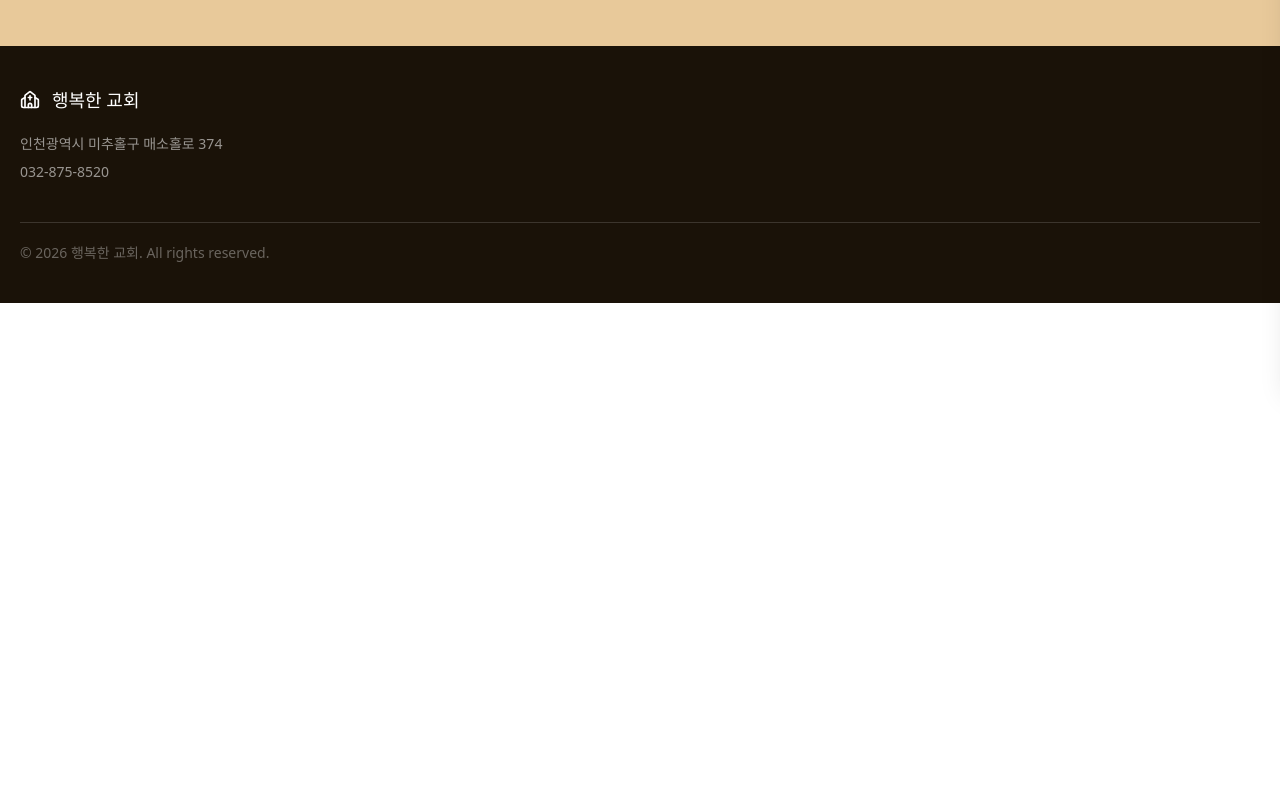
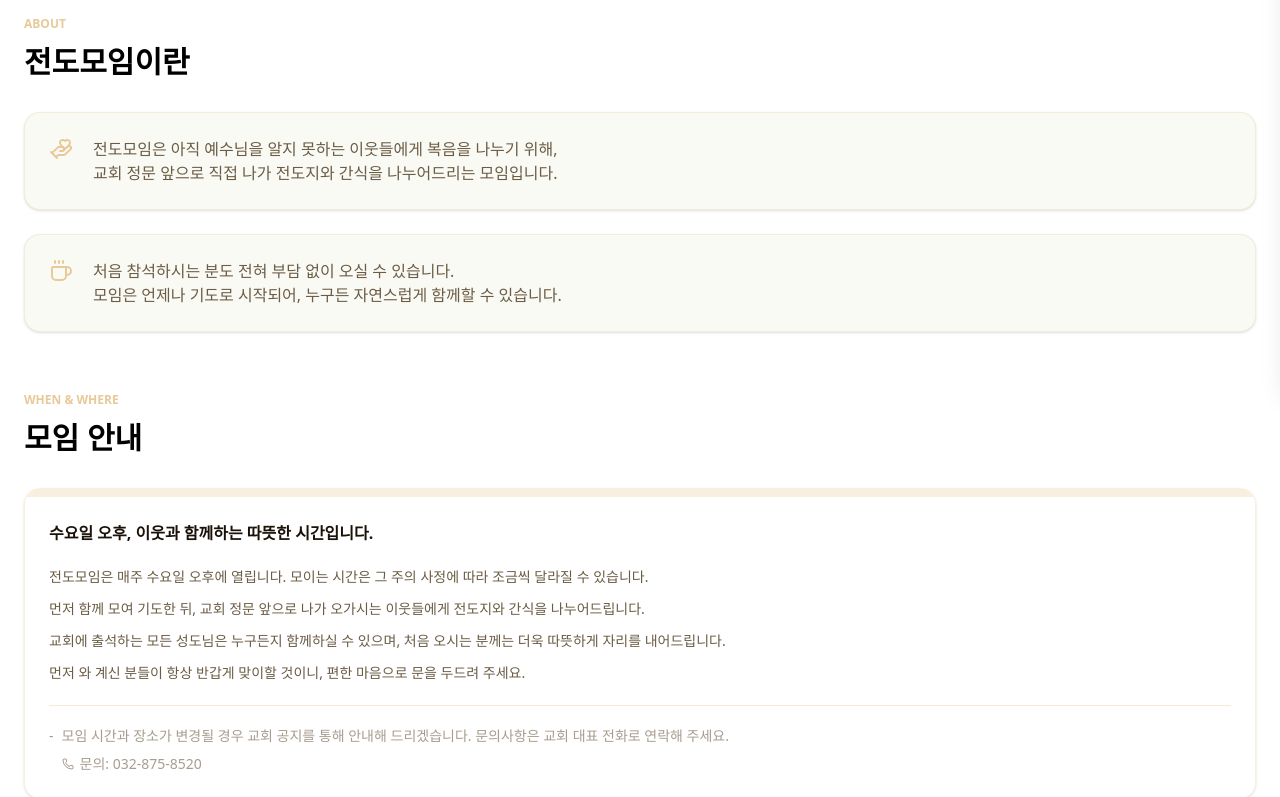
Before and after one commit to strawberryroll/haengbok-site, a Next.js app: page /community/evangelism in a window 1280 px wide. Shown: the part 418-1215 px from the top of the page. Before the commit the page ends 800 px from the top, so only its background shows below. Built offline with nearby package versions, Linux system fonts and the light colour scheme; no server answers.

Commit message:
feat: 전도모임 페이지 구현 (#49)

```diff
--- a/src/app/community/cell-group/page.tsx
+++ b/src/app/community/cell-group/page.tsx
@@ -4,7 +4,7 @@ import PageHeader from '@/components/ui/PageHeader';
 import SectionHeading from '@/components/ui/SectionHeading';
 import { CalendarHeart, type LucideIcon, Users } from 'lucide-react';
 
-interface AboutItem {
+export interface AboutItem {
   icon: LucideIcon;
   description: React.ReactNode;
 }
--- a/src/app/community/evangelism/page.tsx
+++ b/src/app/community/evangelism/page.tsx
@@ -1,3 +1,104 @@
+import { Card, CardContent, CardDescription } from '@/components/ui/Card';
+import Divider from '@/components/ui/Divider';
+import PageHeader from '@/components/ui/PageHeader';
+import SectionHeading from '@/components/ui/SectionHeading';
+import { Coffee, HandHeart, Phone } from 'lucide-react';
+import { AboutItem } from '../cell-group/page';
+
+const aboutItems: AboutItem[] = [
+  {
+    icon: HandHeart,
+    description: (
+      <>
+        전도모임은 아직 예수님을 알지 못하는 이웃들에게 복음을 나누기 위해,
+        <br />
+        교회 정문 앞으로 직접 나가 전도지와 간식을 나누어드리는 모임입니다.
+      </>
+    ),
+  },
+  {
+    icon: Coffee,
+    description: (
+      <>
+        처음 참석하시는 분도 전혀 부담 없이 오실 수 있습니다. <br />
+        모임은 언제나 기도로 시작되어, 누구든 자연스럽게 함께할 수 있습니다.
+      </>
+    ),
+  },
+];
+
 export default function Page() {
-  return <div>전도모임 페이지입니다</div>;
+  return (
+    <>
+      <div className="bg-cream-light px-6 pb-15">
+        <PageHeader
+          eyebrow="EVANGELISM"
+          title="전도모임"
+          description="이웃에게 복음을 나누고, 그 과정에서 함께 성장하는 행복한 교회의 모임입니다"
+        />
+      </div>
+      <div className="px-6 pb-20">
+        {/* 전도모임이란 */}
+        <div className="flex flex-col gap-6 pt-15">
+          <SectionHeading eyebrow="ABOUT" title="전도모임이란" />
+          {aboutItems.map((item, index) => (
+            <Card key={index} className="bg-ivory">
+              <CardContent className="flex items-start gap-5">
+                <div className="shrink-0">
+                  <item.icon className="text-cream" />
+                </div>
+                <CardDescription className="text-base text-description">
+                  {item.description}
+                </CardDescription>
+              </CardContent>
+            </Card>
+          ))}
+        </div>
+
+        {/* 모임 안내 */}
+        <div className="flex flex-col gap-6 pt-15">
+          <SectionHeading eyebrow="WHEN & WHERE" title="모임 안내" />
+          <Card className="gap-0 overflow-hidden">
+            <div className="h-2 w-full bg-cream/30" />
+            <CardContent className="flex flex-col">
+              <p className="text-base font-semibold text-charcoal">
+                수요일 오후, 이웃과 함께하는 따뜻한 시간입니다.
+              </p>
+
+              <CardDescription className="flex flex-col gap-2 py-5 text-sm leading-6 text-description">
+                <p>
+                  전도모임은 매주 수요일 오후에 열립니다. 모이는 시간은 그 주의
+                  사정에 따라 조금씩 달라질 수 있습니다.
+                </p>
+                <p>
+                  먼저 함께 모여 기도한 뒤, 교회 정문 앞으로 나가 오가시는
+                  이웃들에게 전도지와 간식을 나누어드립니다.
+                </p>
+                <p>
+                  교회에 출석하는 모든 성도님은 누구든지 함께하실 수 있으며,
+                  처음 오시는 분께는 더욱 따뜻하게 자리를 내어드립니다.
+                </p>
+                <p>
+                  먼저 와 계신 분들이 항상 반갑게 맞이할 것이니, 편한 마음으로
+                  문을 두드려 주세요.
+                </p>
+              </CardDescription>
+              <Divider className="w-full border-t pb-5 text-cream/40" />
+              <div className="flex items-start gap-2 text-sm text-description/60">
+                <span>-</span>
+                <p className="text-sm">
+                  모임 시간과 장소가 변경될 경우 교회 공지를 통해 안내해
+                  드리겠습니다. 문의사항은 교회 대표 전화로 연락해 주세요.
+                  <span className="flex items-center gap-1.5 pt-2">
+                    <Phone className="size-3 items-center" />
+                    문의: 032-875-8520
+                  </span>
+                </p>
+              </div>
+            </CardContent>
+          </Card>
+        </div>
+      </div>
+    </>
+  );
 }
```
